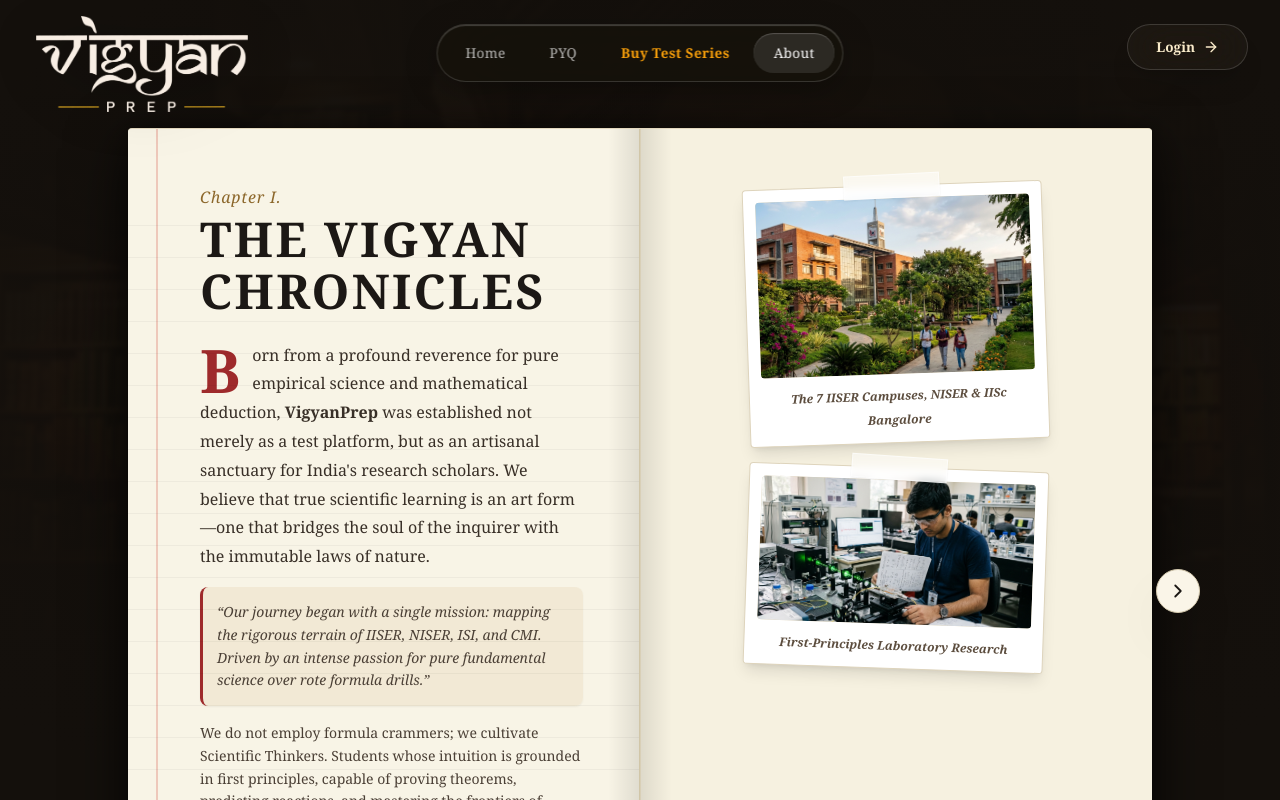
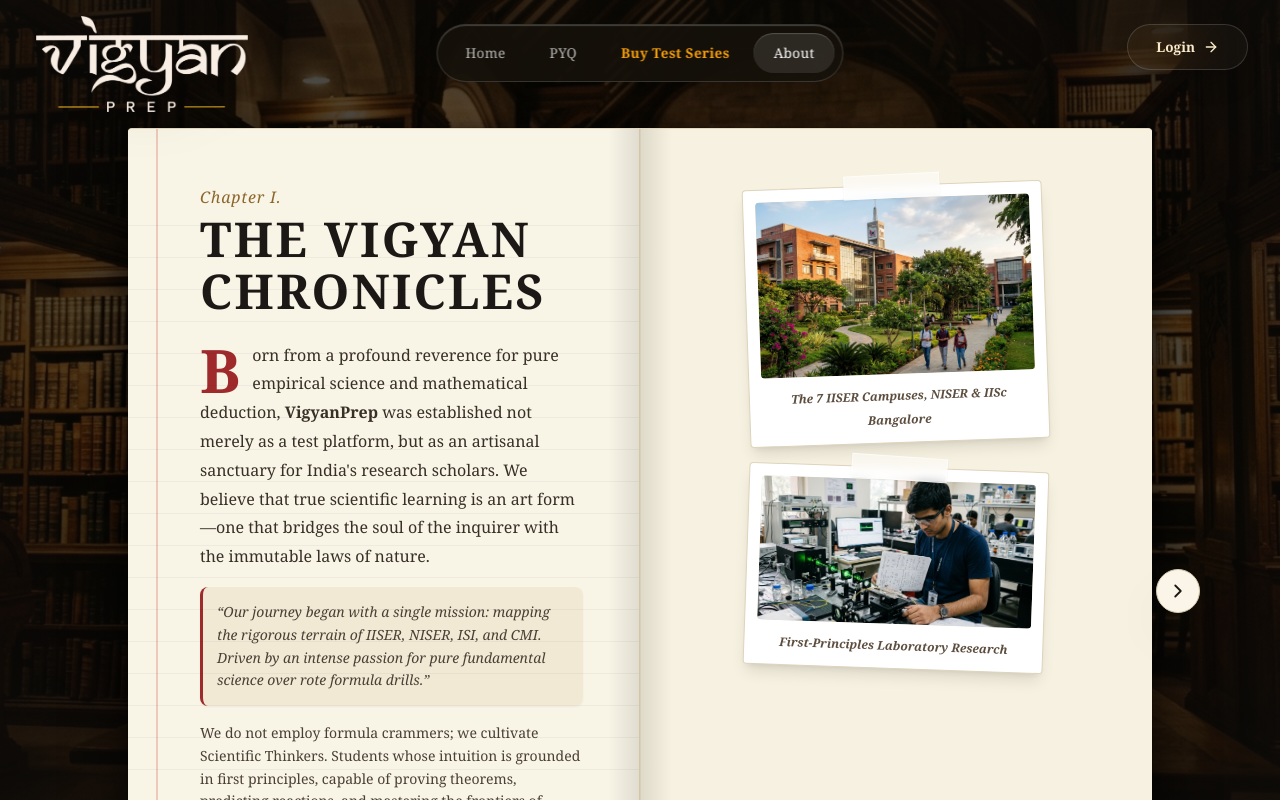
Before and after one commit to harshbuddy01/vigyanprep-website, a Next.js app: page /about in a window 1280 px wide. Shown: the top 800 px of the page. Built offline with nearby package versions, Linux system fonts and the light colour scheme; no server answers.

Commit message:
feat: increase library backdrop visibility and clarity behind the open book and ensure clean word spacing in essay

```diff
--- a/src/app/about/page.tsx
+++ b/src/app/about/page.tsx
@@ -36,11 +36,11 @@
           src="/images/archival_library_backdrop.jpg"
           alt="Antique grand university research library with warm golden reading lamps"
           fill
-          className="object-cover opacity-35 scale-105 blur-[2px]"
+          className="object-cover opacity-80"
           priority
         />
-        <div className="absolute inset-0 bg-gradient-to-t from-[#14100c] via-[#14100c]/70 to-[#14100c]/85" />
-        <div className="absolute inset-0 bg-[radial-gradient(ellipse_at_center,transparent_0%,#14100c_90%)]" />
+        <div className="absolute inset-0 bg-black/40" />
+        <div className="absolute inset-0 bg-[radial-gradient(ellipse_at_center,transparent_30%,rgba(15,12,9,0.85)_100%)]" />
       </div>
 
       {/* Main Interactive Stage */}
@@ -110,7 +110,7 @@
                     {/* Essay Body with Drop Cap */}
                     <div className="text-sm sm:text-base text-[#382f27] font-serif leading-[1.8] space-y-4">
                       <p className="first-letter:float-left first-letter:text-5xl sm:first-letter:text-6xl first-letter:font-serif first-letter:font-black first-letter:text-[#9e2a2b] first-letter:mr-3 first-letter:leading-[0.85] first-letter:pt-1">
-                        Born from a profound reverence for pure empirical science and mathematical deduction, <strong>VigyanPrep</strong> was established not merely as a test platform, but as an artisanal sanctuary for India&apos;s research scholars. We believe that true scientific learning is an art form—one that bridges the soul of the inquirer with the immutable laws of nature.
+                        Born from a profound reverence for pure empirical science and mathematical deduction, <strong>VigyanPrep</strong>{" "}was established not merely as a test platform, but as an artisanal sanctuary for India&apos;s research scholars. We believe that true scientific learning is an art form—one that bridges the soul of the inquirer with the immutable laws of nature.
                       </p>
 
                       {/* Pull Quote */}
```
